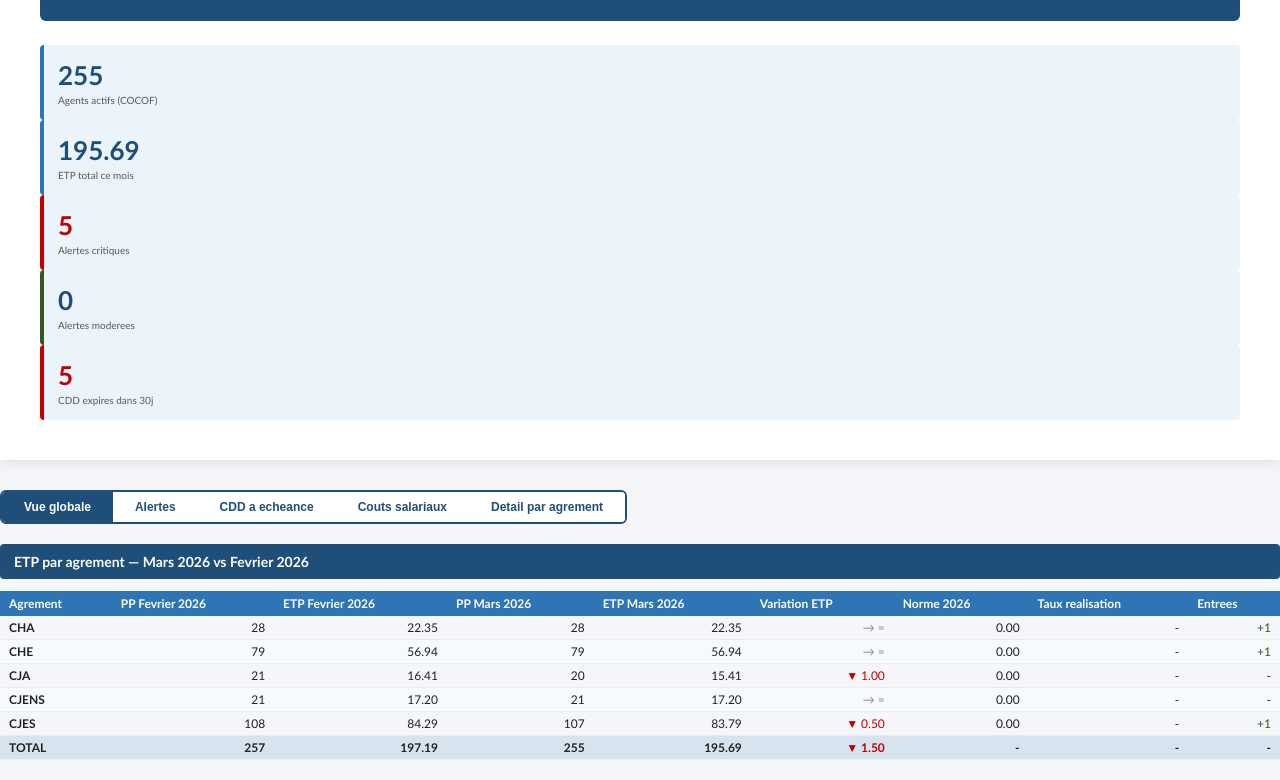
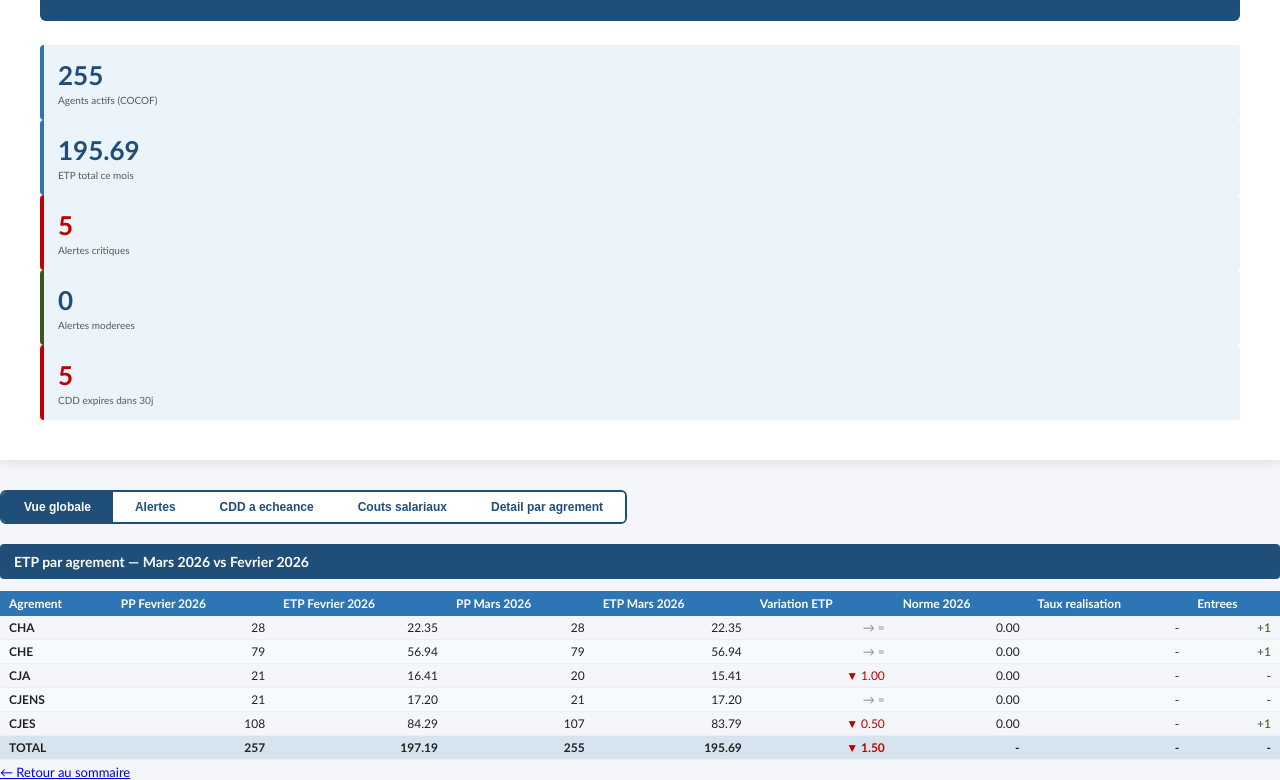
Before and after one commit to arnaud600/irsa, a plain HTML site: page rapport_mensuel.html in a window 1280 px wide. Shown: the part 143-923 px from the top of the page. Drawn offline with Linux system fonts and the light colour scheme.

Commit message:
Add back navigation link to summary in HTML

```diff
--- a/rapport_mensuel.html
+++ b/rapport_mensuel.html
@@ -469,5 +469,6 @@ function showTab(name, btn) {
   btn.classList.add('active');
 }
 </script>
+ <a href="index.html">← Retour au sommaire</a>
 </body>
 </html>
```
